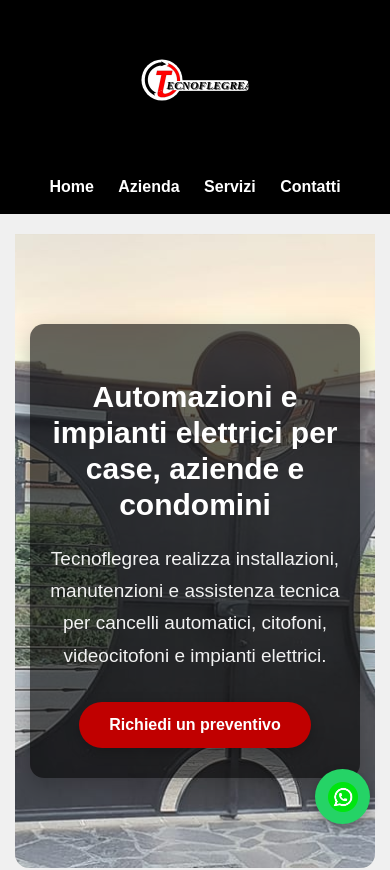
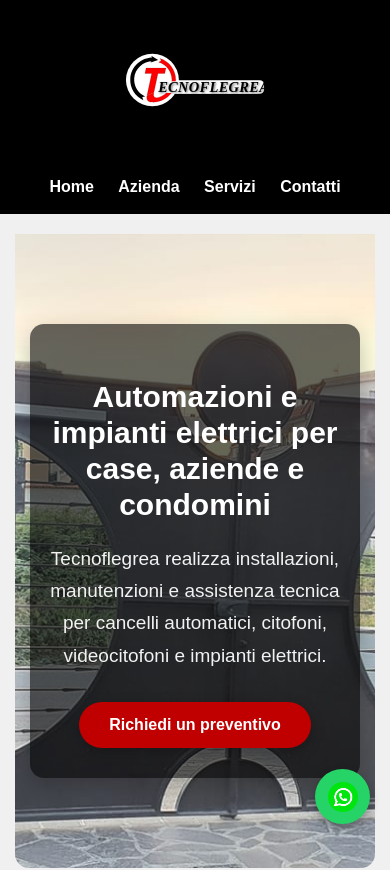
Before and after one commit to Carminem2004/tecnoflegrea, a plain HTML site: page index.html in a window 390 px wide. Shown: the top 870 px of the page. Drawn offline with Linux system fonts and the light colour scheme.

Commit message:
Update style.css

```diff
--- a/css/style.css
+++ b/css/style.css
@@ -676,7 +676,7 @@ footer {
     }
 
     .logo-grande {
-        max-height: 120px;
+        max-height: 155px;
         width: auto;
     }
 
```
